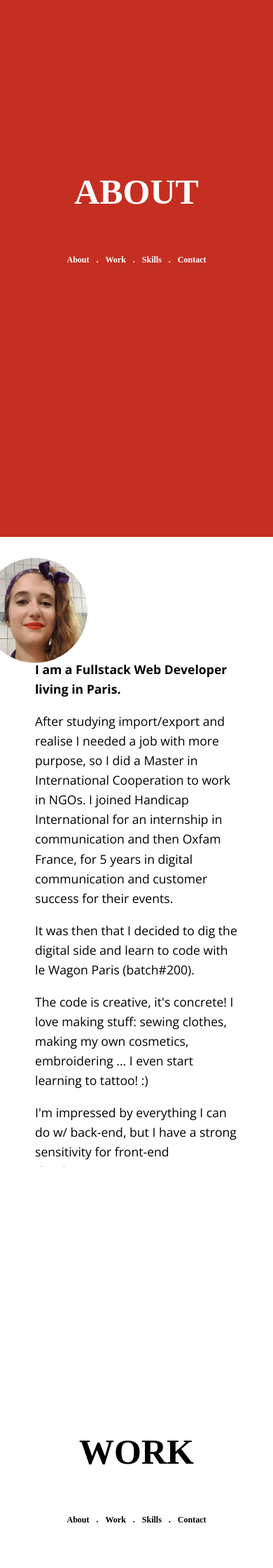
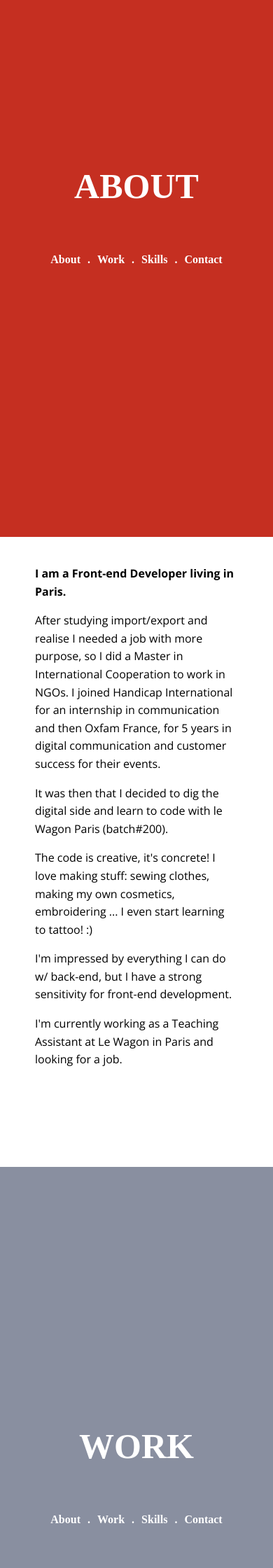
Before and after one commit to cecile-dzy-ncl/resume, a Jekyll site: the page built from index.md, in a window 390 px wide. Shown: the part 1033-3273 px from the top of the page at 70% size. Built offline with Jekyll 4.4.1, drawn with Linux system fonts in a browser that asks for light colours; nearby versions of some CDN libraries; some web fonts are replaced.

Commit message:
responsive part 2

```diff
--- a/_sass/_layout.scss
+++ b/_sass/_layout.scss
@@ -327,6 +327,10 @@
 
 @media (max-width: 414px) {
 
+  p {
+    font-size: 16px;
+  }
+
   header {
     .h1-hp {
       font-size: 60px;
@@ -363,6 +367,9 @@
     }
   }
 
+  #profile-pic {
+    display: none;
+  }
 
   .section {
     display: flex;
@@ -386,11 +393,11 @@
         font-size: 50px;
       }
 
-      .menu-section{
+      .menu-section {
 
         h4 {
           padding: 0 5px;
-          font-size: 12px;
+          font-size: 16px;
         }
       }
     }
@@ -401,14 +408,42 @@
       background: white;
       padding: 0 50px;
       overflow: scroll;
+      color: black;
+
+      .skill {
+
+        padding: 20px;
+
+        img {
+          height: 30px;
+        }
+
+        #r {
+          height: 25px;
+        }
+
+        p {
+          font-size: 14px;
+        }
+      }
     }
   }
 
   .text-about {
-    margin-top: 0px;
-    margin-left: 0px;
-    margin-right: 0px;
+    margin: 40px auto;
+    font-size: 16px;
   }
 
+  #work, #contact {
 
+    .title {
+      background-color: #898fa0;
+      width: 100%;
+
+      h1, h4, a {
+        color: white;
+      }
+
+    }
+  }
 }
--- a/index.md
+++ b/index.md
@@ -22,7 +22,7 @@
   <div class="content text-center">
     <img src="{{ site.baseurl }}/assets/images/profile.png" alt="profile pic" id="profile-pic">
     <div class="text-about">
-      <p><strong>I am a Fullstack Web Developer living in Paris.</strong></p>
+      <p><strong>I am a Front-end Developer living in Paris.</strong></p>
       <p>After studying import/export and realise I needed a job with more purpose, so I did a Master in International Cooperation to work in NGOs. I joined Handicap International for an internship in communication and then Oxfam France, for 5 years in digital communication and customer success for their events.</p>
       <p>It was then that I decided to dig the digital side and learn to code with le Wagon Paris (batch#200).</p>
       <p>The code is creative, it's concrete! I love making stuff: sewing clothes, making my own cosmetics, embroidering ... I even start learning to tattoo! :)</p>
```
